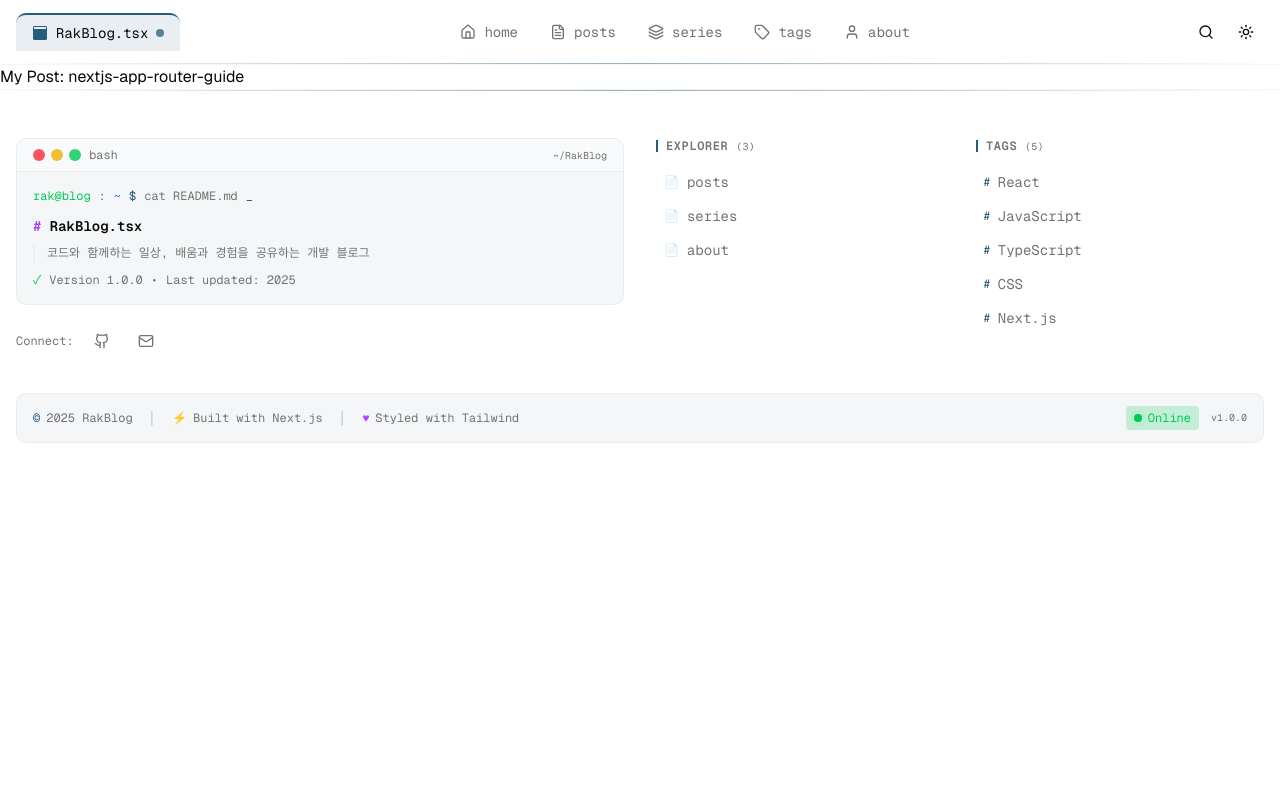
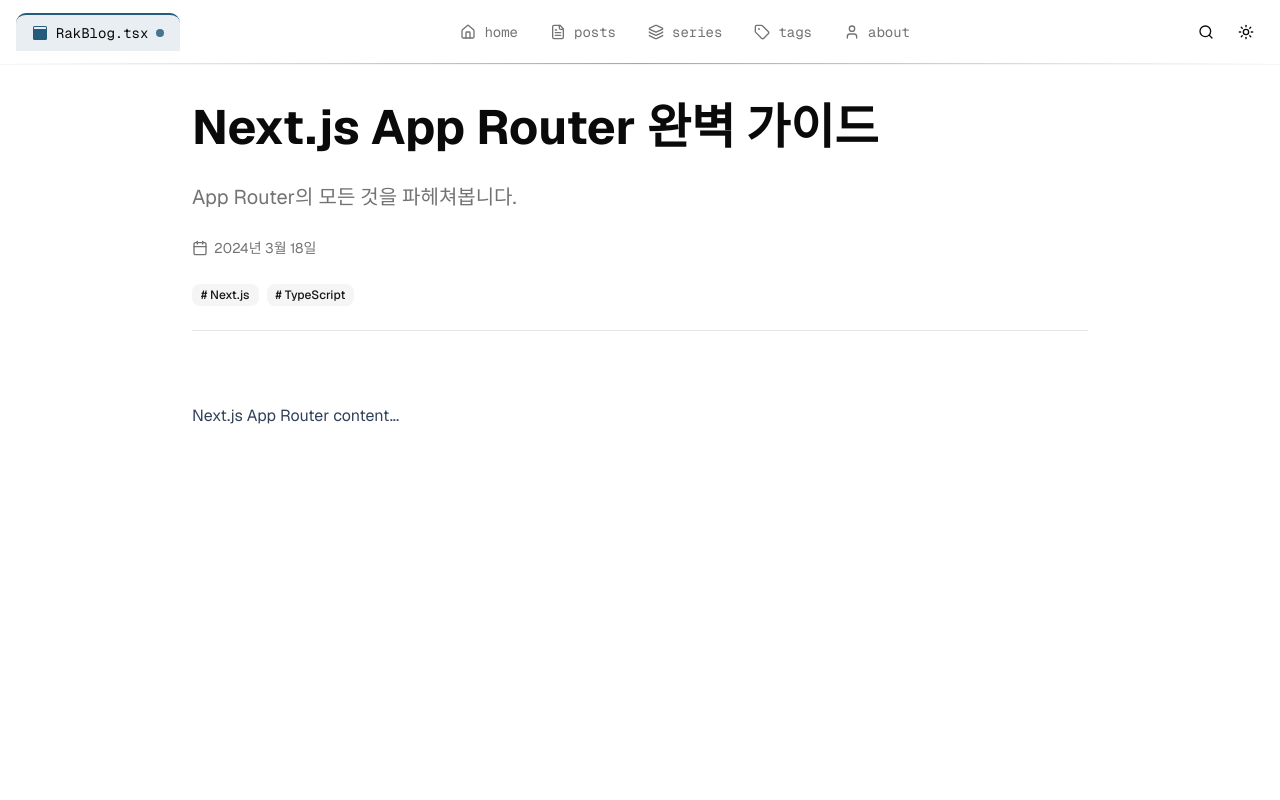
Before and after one commit to rak517/Rak-Blog, a Next.js app: page /posts/nextjs-app-router-guide in a window 1280 px wide. Shown: the top 800 px of the page. Built offline with nearby package versions, Linux system fonts and the light colour scheme.

Commit message:
:sparkles: feat: Post 상세 페이지 기본 구조 작성

```diff
--- a/src/app/(public)/posts/[slug]/page.tsx
+++ b/src/app/(public)/posts/[slug]/page.tsx
@@ -1,4 +1,46 @@
-export default async function Page({ params }: { params: Promise<{ slug: string }> }) {
-  const slug = (await params).slug;
-  return <div>My Post: {slug}</div>;
+import MarkdownContent from '@/components/PostDetail/MarkdownContent';
+import PostHeader from '@/components/PostDetail/PostHeader';
+import SeriesNavigationCard from '@/components/PostDetail/SeriesNavigationCard';
+import { mockPostTags } from '@/data/post-tags-data';
+import { mockPosts } from '@/data/posts-data';
+import { mockSeries } from '@/data/series-data';
+import { mockTags } from '@/data/tags-data';
+import { notFound } from 'next/navigation';
+
+interface PostPageProps {
+  params: Promise<{ slug: string }>;
 }
+
+export default async function Page({ params }: PostPageProps) {
+  const { slug } = await params;
+  const post = mockPosts.find((p) => p.slug === slug && p.status === 'published');
+
+  if (!post) {
+    notFound();
+  }
+
+  const postTagIds = mockPostTags.filter((pt) => pt.postId === post.id).map((pt) => pt.tagId);
+  const tags = mockTags.filter((t) => postTagIds.includes(t.id));
+
+  const series = post.seriesId ? mockSeries.find((s) => s.id === post.seriesId) : null;
+
+  const totalPostsInSeries = series
+    ? mockPosts.filter((p) => p.seriesId === series.id && p.status === 'published').length
+    : 0;
+
+  return (
+    <div className='min-h-screen'>
+      <main className='container mx-auto px-4 py-8'>
+        <article className='mx-auto max-w-4xl'>
+          {series && post.seriesOrder && (
+            <SeriesNavigationCard series={series} currentOrder={post.seriesOrder} totalPosts={totalPostsInSeries} />
+          )}
+
+          <PostHeader post={post} tags={tags} />
+
+          <MarkdownContent content={post.content} />
+        </article>
+      </main>
+    </div>
+  );
+}
```
